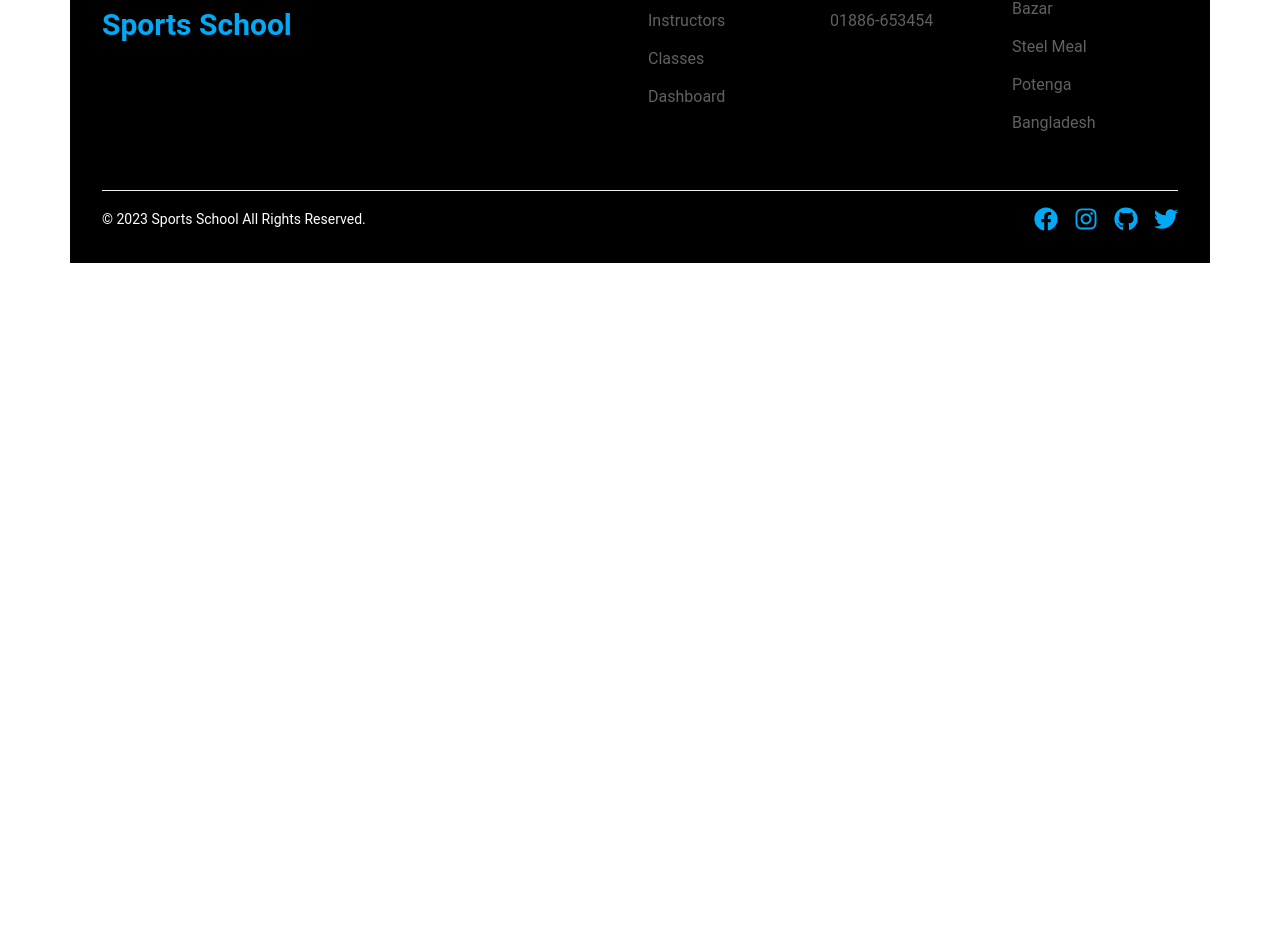
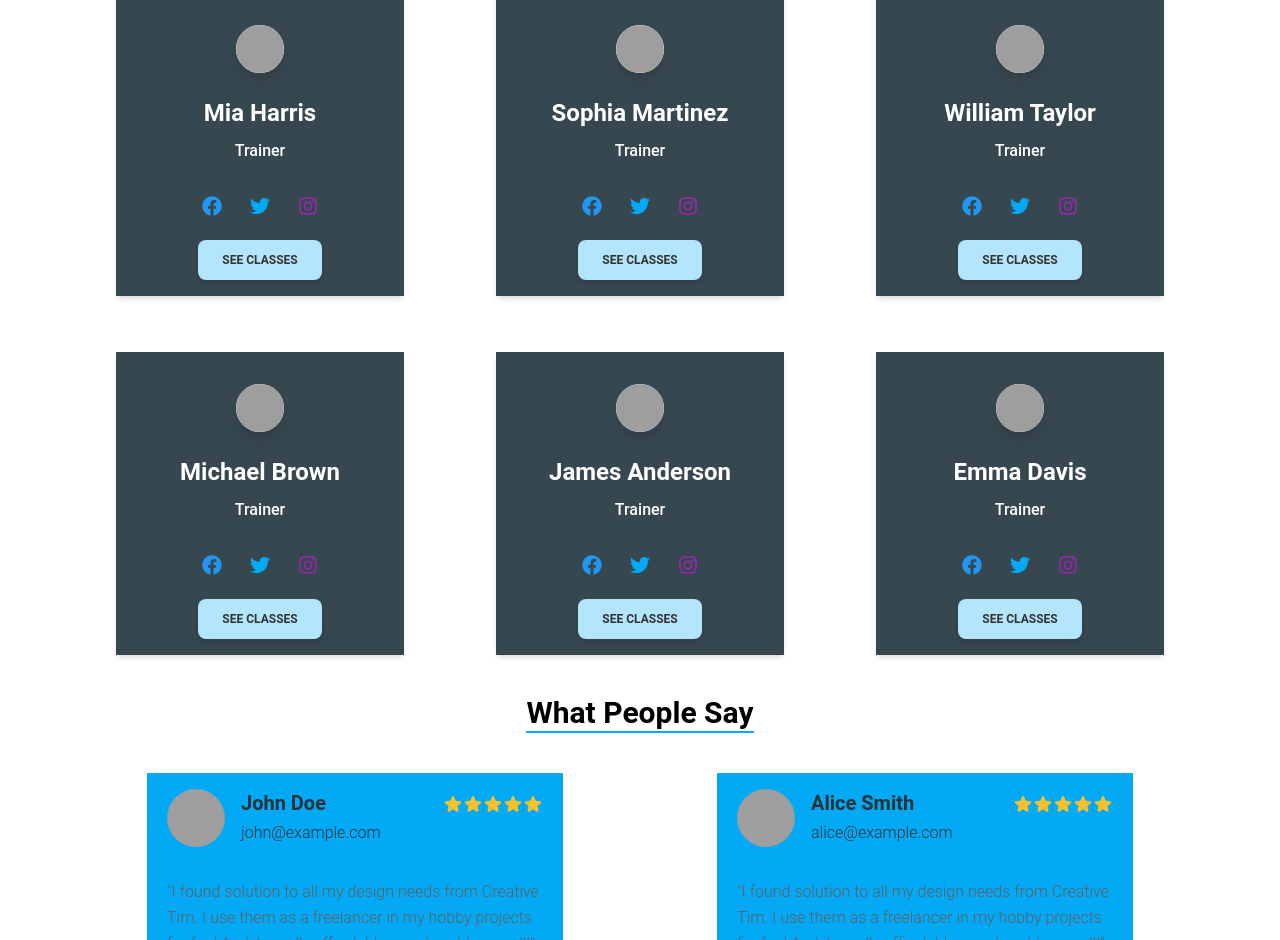
Before and after one commit to tuhinOfficial/sports-school, a React (Vite) app: page / in a window 1280 px wide. Shown: the part 1860-2800 px from the top of the page. Before the commit the page ends 2123 px from the top, so only its background shows below. Built offline with nearby package versions, Linux system fonts and the light colour scheme; grey boxes are pictures that could not be loaded.

Commit message:
Complete Testimonial Section

```diff
--- /dev/null
+++ b/public/instructors.json
@@ -0,0 +1,62 @@
+[
+  {
+    "image": "https://t3.ftcdn.net/jpg/02/00/90/24/360_F_200902415_G4eZ9Ok3Ypd4SZZKjc8nqJyFVp1eOD6V.jpg",
+    "name": "John Doe",
+    "email": "john@example.com",
+    "numberOfStudent": 70
+  },
+  {
+    "image": "https://images.unsplash.com/photo-1438761681033-6461ffad8d80?ixlib=rb-4.0.3&ixid=M3wxMjA3fDB8MHxzZWFyY2h8Mnx8cGVyc29ufGVufDB8fDB8fHww&w=1000&q=80",
+    "name": "Alice Smith",
+    "email": "alice@example.com",
+    "numberOfStudent": 80
+  },
+  {
+    "image": "https://encrypted-tbn0.gstatic.com/images?q=tbn:ANd9GcR7BY0gmc5ZUy8LneOJc-Q1dvc2Pw6dMHTq7F3iSgny&s",
+    "name": "Bob Johnson",
+    "email": "bob@example.com",
+    "numberOfStudent": 88
+  },
+  {
+    "image": "https://t4.ftcdn.net/jpg/03/83/25/83/240_F_383258331_D8imaEMl8Q3lf7EKU2Pi78Cn0R7KkW9o.jpg",
+    "name": "Emma Davis",
+    "email": "emma@example.com",
+    "numberOfStudent": 100
+  },
+  {
+    "image": "https://t3.ftcdn.net/jpg/03/02/88/46/240_F_302884605_actpipOdPOQHDTnFtp4zg4RtlWzhOASp.jpg",
+    "name": "Michael Brown",
+    "email": "michael@example.com",
+    "numberOfStudent": 250
+  },
+  {
+    "image": "https://t4.ftcdn.net/jpg/01/51/99/39/240_F_151993994_mmAYzngmSbNRr6Fxma67Od3WHrSkfG5I.jpg",
+    "name": "Olivia Wilson",
+    "email": "olivia@example.com",
+    "numberOfStudent": 80
+  },
+  {
+    "image": "https://as2.ftcdn.net/v2/jpg/02/92/95/17/1000_F_292951705_zv47wnXkjzHzSouYLpYcNgTOOosDv1ml.jpg",
+    "name": "William Taylor",
+    "email": "william@example.com",
+    "numberOfStudent": 400
+  },
+  {
+    "image": "https://t3.ftcdn.net/jpg/01/24/87/48/240_F_124874813_ADIvA9kFLQRkDDY14QGYz8WijZHiI7JJ.jpg",
+    "name": "Sophia Martinez",
+    "email": "sophia@example.com",
+    "numberOfStudent": 450
+  },
+  {
+    "image": "https://as2.ftcdn.net/v2/jpg/01/15/85/23/1000_F_115852367_E6iIYA8OxHDmRhjw7kOq4uYe4t440f14.jpg",
+    "name": "James Anderson",
+    "email": "james@example.com",
+    "numberOfStudent": 200
+  },
+  {
+    "image": "https://as2.ftcdn.net/v2/jpg/02/85/98/31/1000_F_285983137_YVgUzZwvYi9PzkXU0MsPsyuWMgCj83DW.jpg",
+    "name": "Mia Harris",
+    "email": "mia@example.com",
+    "numberOfStudent": 600
+  }
+]
--- /dev/null
+++ b/public/reviews.json
@@ -0,0 +1,30 @@
+[
+    {
+      "image": "https://as2.ftcdn.net/v2/jpg/02/92/95/17/1000_F_292951705_zv47wnXkjzHzSouYLpYcNgTOOosDv1ml.jpg",
+      "name": "John Doe",
+      "email": "john@example.com",
+      "rating": 4.5,
+      "text": "Lorem ipsum dolor sit amet, consectetur adipiscing elit."
+    },
+    {
+      "image": "https://as2.ftcdn.net/v2/jpg/02/92/95/17/1000_F_292951705_zv47wnXkjzHzSouYLpYcNgTOOosDv1ml.jpg",
+      "name": "Alice Smith",
+      "email": "alice@example.com",
+      "rating": 3.8,
+      "text": "Nulla facilisi. Sed at erat sed nibh dictum laoreet."
+    },
+    {
+      "image": "https://as2.ftcdn.net/v2/jpg/02/92/95/17/1000_F_292951705_zv47wnXkjzHzSouYLpYcNgTOOosDv1ml.jpg",
+      "name": "Bob Johnson",
+      "email": "bob@example.com",
+      "rating": 4.2,
+      "text": "Vivamus at fringilla sapien, et ultrices ex."
+    },
+    {
+      "image": "https://as2.ftcdn.net/v2/jpg/02/92/95/17/1000_F_292951705_zv47wnXkjzHzSouYLpYcNgTOOosDv1ml.jpg",
+      "name": "Bob Johnson",
+      "email": "bob@example.com",
+      "rating": 4.2,
+      "text": "Vivamus at fringilla sapien, et ultrices ex."
+    }
+  ]
--- /dev/null
+++ b/src/Hooks/UseReview.jsx
@@ -0,0 +1,14 @@
+import { useEffect, useState } from "react"
+
+const useReview = () => {
+    const [review , setReviews] = useState([])
+
+    useEffect(()=>{
+        fetch('reviews.json')
+        .then(res => res.json())
+        .then(data => setReviews(data))
+    },[])
+    return [review]
+}
+
+export default useReview;
--- /dev/null
+++ b/src/Hooks/useInstructor.jsx
@@ -0,0 +1,14 @@
+import { useEffect, useState } from "react"
+
+const useInstructor = ()=>{
+    const [instructors , setInstructors] = useState([]);
+
+    useEffect(()=>{
+        fetch('instructors.json')
+        .then(res=> res.json())
+        .then(data=> setInstructors(data))
+    },[])
+    return [instructors]
+}
+
+export default useInstructor;
--- a/src/Pages/Home/Home/Home.jsx
+++ b/src/Pages/Home/Home/Home.jsx
@@ -1,12 +1,16 @@
 import React from 'react';
 import Banner from '../Banner/Banner';
 import PopularSports from '../Popular/PopularSport/PopularSports';
+import PopularInstructors from '../Popular/PopularInstractor/PopularInstructors';
+import Reviews from '../Reviews/Reviews';
 
 const Home = () => {
     return (
         <div>
             <Banner></Banner>
             <PopularSports></PopularSports>
+            <PopularInstructors></PopularInstructors>
+            <Reviews></Reviews>
         </div>
     );
 };
--- a/src/Pages/Home/Popular/PopularInstractor/PopularInstractor.jsx
+++ /dev/null
@@ -1,11 +0,0 @@
-import React from 'react';
-
-const PopularInstractor = () => {
-    return (
-        <div>
-
-        </div>
-    );
-};
-
-export default PopularInstractor;
--- /dev/null
+++ b/src/Pages/Home/Popular/PopularInstractor/PopularInstructors.jsx
@@ -0,0 +1,27 @@
+import React from "react";
+import Title from "../../../../SharedPages/Title/Title";
+import InstructorsCard from "../../../../SharedPages/InstructorsCard/InstructorsCard";
+import useInstructor from "../../../../Hooks/useInstructor";
+
+const PopularInstructors = () => {
+  const [instructors] = useInstructor();
+
+  const popular = instructors.sort(
+    (a, b) => b.numberOfStudent - a.numberOfStudent
+  );
+
+  const PopularInstructor = popular.slice(0, 6);
+  console.log(PopularInstructor);
+
+  return (
+    <div>
+      <Title headers="Popular Instructors"></Title>
+
+      <div className="grid grid-cols-1 md:grid-cols-3 place-items-center gap-y-14 mb-10">
+        <InstructorsCard data={PopularInstructor}></InstructorsCard>
+      </div>
+    </div>
+  );
+};
+
+export default PopularInstructors;
--- /dev/null
+++ b/src/Pages/Home/Reviews/ReviewItem/ReviewItem.jsx
@@ -0,0 +1,66 @@
+import React from "react";
+import useReview from "../../../../Hooks/UseReview";
+import {
+  Card,
+  CardHeader,
+  CardBody,
+  Typography,
+  Avatar,
+} from "@material-tailwind/react";
+import { StarIcon } from "@heroicons/react/24/solid";
+
+const ReviewItem = () => {
+  const [review] = useReview();
+
+
+
+  console.log(review);
+  return (
+    <div className="grid grid-cols-2 gap-y-5 place-items-center">
+      {review.map((item ,index) => (
+        <Card
+        key={index}
+          shadow={false}
+          className="w-full max-w-[26rem] bg-light-blue-500 rounded-none px-5"
+        >
+          <CardHeader
+            color='transparent'
+            floated={false}
+            shadow={false}
+            className="mx-0 flex items-center gap-4 pt-0 pb-8"
+          >
+            <Avatar
+              size="lg"
+              variant="circular"
+              src={item.image}
+            />
+            <div className="flex w-full flex-col gap-0.5">
+              <div className="flex items-center justify-between">
+                <Typography variant="h5" color="blue-gray">
+                  {item.name}
+                </Typography>
+                <div className="5 flex items-center gap-0">
+                  <StarIcon className="h-5 w-5 text-yellow-700" />
+                  <StarIcon className="h-5 w-5 text-yellow-700" />
+                  <StarIcon className="h-5 w-5 text-yellow-700" />
+                  <StarIcon className="h-5 w-5 text-yellow-700" />
+                  <StarIcon className="h-5 w-5 text-yellow-700" />
+                </div>
+              </div>
+              <Typography color="blue-gray">{item.email}</Typography>
+            </div>
+          </CardHeader>
+          <CardBody className="mb-6 p-0">
+            <Typography>
+              &quot;I found solution to all my design needs from Creative Tim. I
+              use them as a freelancer in my hobby projects for fun! And its
+              really affordable, very humble guys !!!&quot;
+            </Typography>
+          </CardBody>
+        </Card>
+      ))}
+    </div>
+  );
+};
+
+export default ReviewItem;
--- /dev/null
+++ b/src/Pages/Home/Reviews/Reviews.jsx
@@ -0,0 +1,26 @@
+import React, { useState } from "react";
+import Title from "../../../SharedPages/Title/Title";
+import {
+  Card,
+  CardHeader,
+  CardBody,
+  Typography,
+  Avatar,
+} from "@material-tailwind/react";
+import { StarIcon } from "@heroicons/react/24/solid";
+import ReviewItem from "./ReviewItem/ReviewItem";
+
+const Reviews = () => {
+
+  return (
+    <div>
+      <Title headers="What People Say"></Title>
+
+      <div className="my-10">
+        <ReviewItem></ReviewItem>
+      </div>
+    </div>
+  );
+};
+
+export default Reviews;
--- /dev/null
+++ b/src/SharedPages/InstructorsCard/InstructorsCard.jsx
@@ -0,0 +1,75 @@
+import {
+  Card,
+  CardHeader,
+  CardBody,
+  CardFooter,
+  Typography,
+  Tooltip,
+  Avatar,
+  Button,
+} from "@material-tailwind/react";
+
+import { FaFacebook, FaTwitter, FaInstagram } from "react-icons/fa";
+
+const InstructorsCard = ({ data }) => {
+  console.log(data);
+
+  return (
+    <>
+      {data.map((item, index) => (
+        <Card
+          key={index}
+          className="w-72 h-78 py-4 bg-blue-gray-800 rounded-none items-center"
+        >
+          <CardHeader
+            floated={false}
+            className="h-12 w-12 rounded-full mx-auto"
+          >
+            <Avatar src={item.image} alt="avatar" />
+          </CardHeader>
+          <CardBody className="text-center">
+            <Typography variant="h4" color="white" className="mb-2">
+              {item.name}
+            </Typography>
+            <Typography color="white" className="font-medium">
+              Trainer
+            </Typography>
+          </CardBody>
+          <CardFooter className="flex justify-center gap-7 pt-2">
+            <Tooltip content="Facebook">
+              <Typography as="a" href="#facebook" variant="lead" color="blue">
+                <FaFacebook></FaFacebook>
+              </Typography>
+            </Tooltip>
+            <Tooltip content="Twitter">
+              <Typography
+                as="a"
+                href="#twitter"
+                variant="lead"
+                color="light-blue"
+              >
+                <FaTwitter></FaTwitter>
+              </Typography>
+            </Tooltip>
+            <Tooltip content="Instagram">
+              <Typography
+                as="a"
+                href="#instagram"
+                variant="lead"
+                color="purple"
+              >
+                <FaInstagram></FaInstagram>
+              </Typography>
+            </Tooltip>
+          </CardFooter>
+
+          <div className="">
+            <Button className="bg-[#B3E5FC] text-[#333333]">See Classes</Button>
+          </div>
+        </Card>
+      ))}
+    </>
+  );
+};
+
+export default InstructorsCard;
--- a/src/SharedPages/SportsCard/SportsCard.jsx
+++ b/src/SharedPages/SportsCard/SportsCard.jsx
@@ -9,7 +9,7 @@ import {
 } from "@material-tailwind/react";
 
 const SportsCard = ({ data }) => {
-  console.log(data);
+  // console.log(data);
 
 
   return (
```
